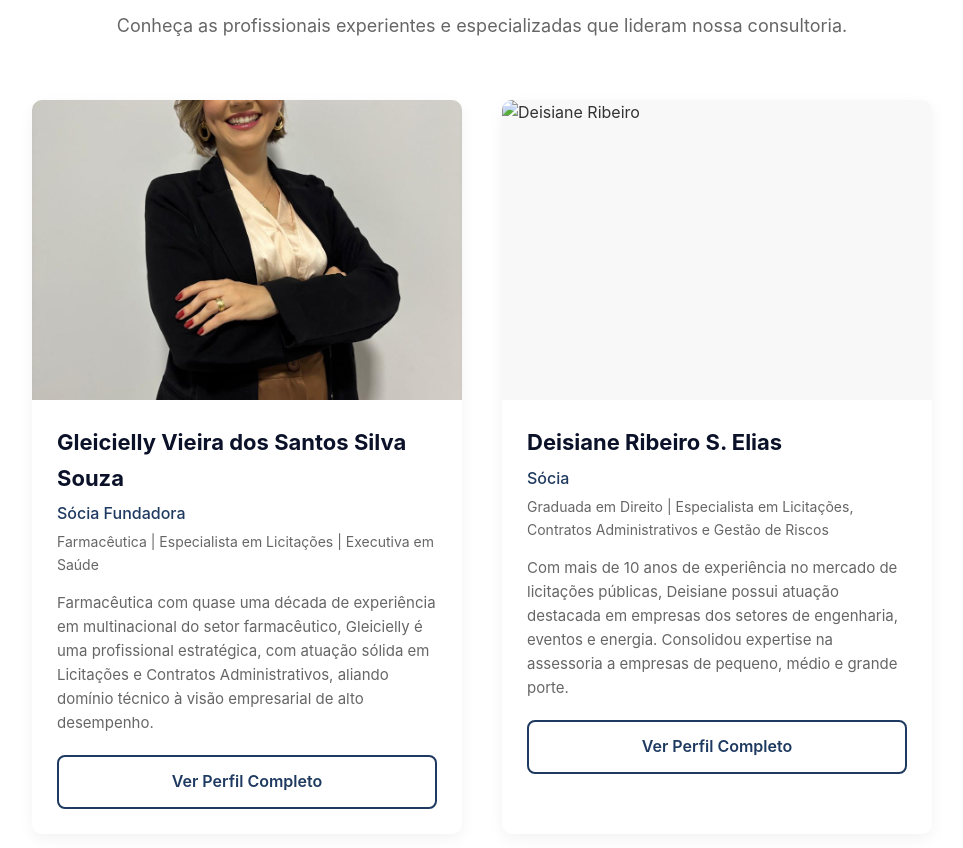
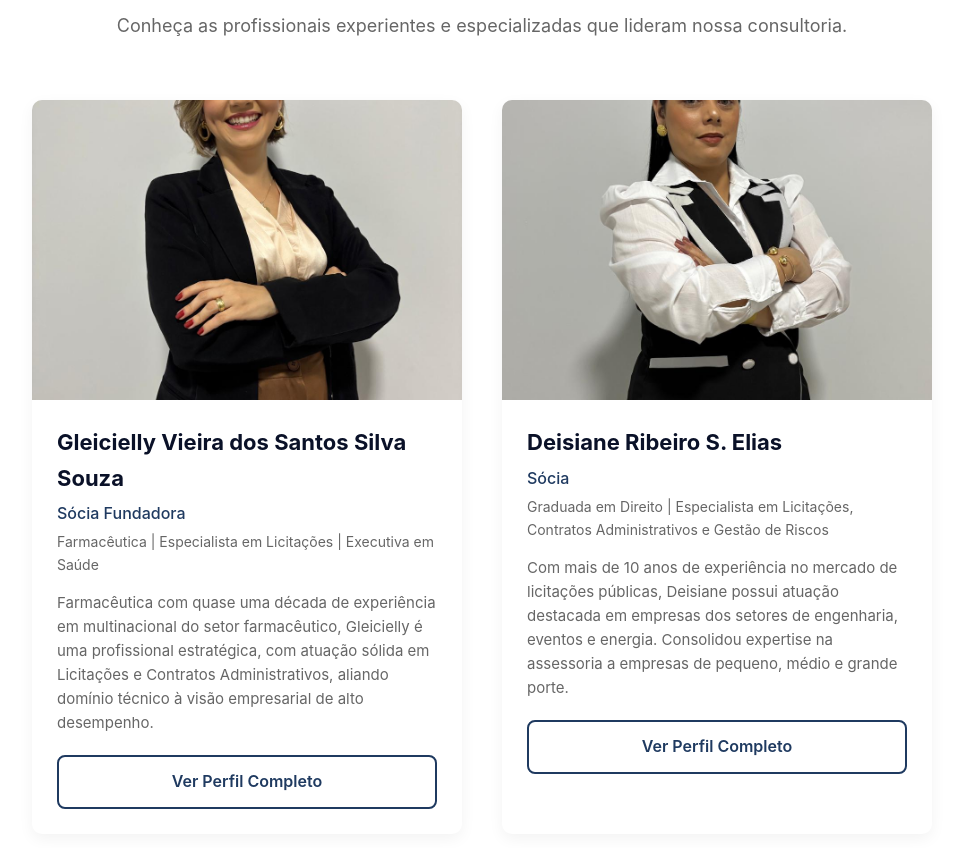
Before and after one commit to israelzinho/adjudica-final, a plain HTML site: page index.html in a window 1280 px wide. Shown: the part 3392-4240 px from the top of the page, without its empty margins (158-1121 px from the left). Drawn offline with Linux system fonts and the light colour scheme.

Commit message:
Update index.html

```diff
--- a/index.html
+++ b/index.html
@@ -226,7 +226,7 @@
                         </div>
                     </div>
                     <div class="lawyer-card">
-                        <img src="Deisiane ft quadrada" alt="Deisiane Ribeiro" class="lawyer-img">
+                        <img src="Deisiane ft quadrada.jpg" alt="Deisiane Ribeiro" class="lawyer-img">
                         <div class="lawyer-info">
                             <h3>Deisiane Ribeiro S. Elias</h3>
                             <p class="lawyer-title">Sócia</p>
```
